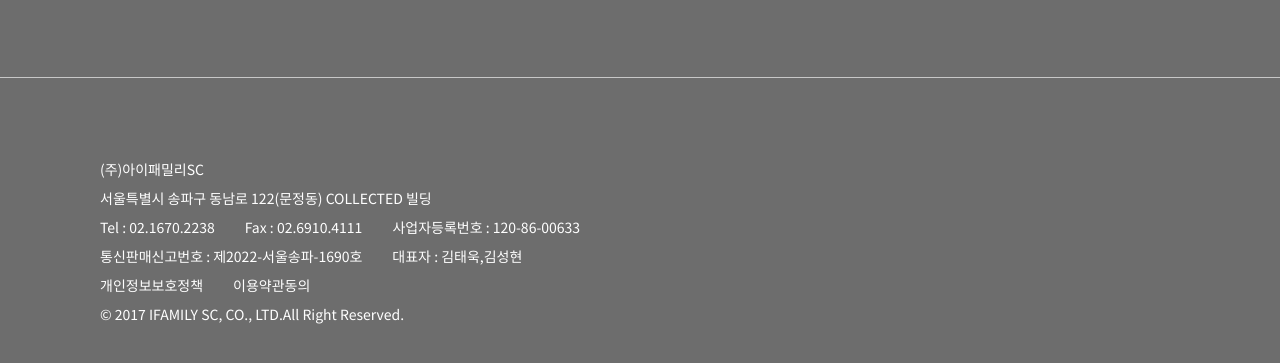
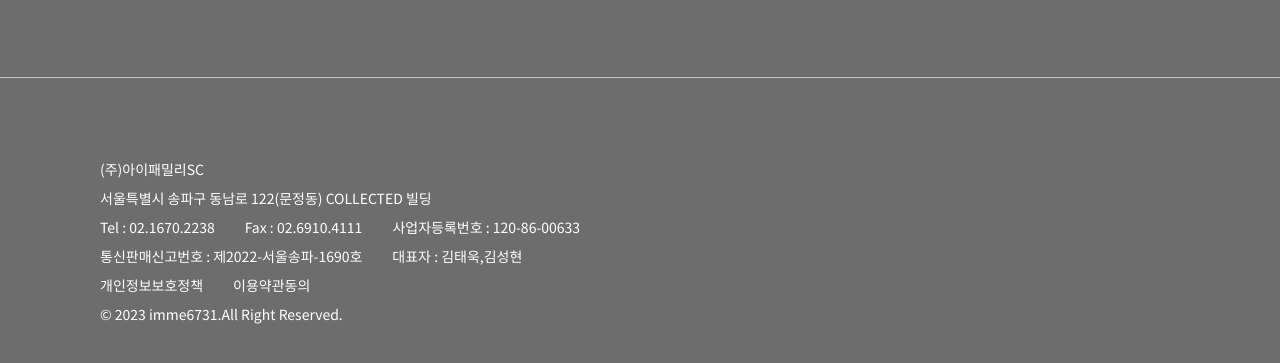
Before and after one commit to imme6731/romand_renewal, a plain HTML site: page index.html in a window 1280 px wide. Shown: the part 6524-6887 px from the top of the page. Drawn offline with nearby package versions, Linux system fonts and the light colour scheme.

Commit message:
copyright 수정

```diff
--- a/index.html
+++ b/index.html
@@ -578,7 +578,7 @@
               <p><a href="#">이용약관동의</a></p>
             </li>
           </ul>
-          <p>© 2017 IFAMILY SC, CO., LTD.All Right Reserved.</p>
+          <p>© 2023 imme6731.All Right Reserved.</p>
         </div>
       </footer>
     </div>
```
